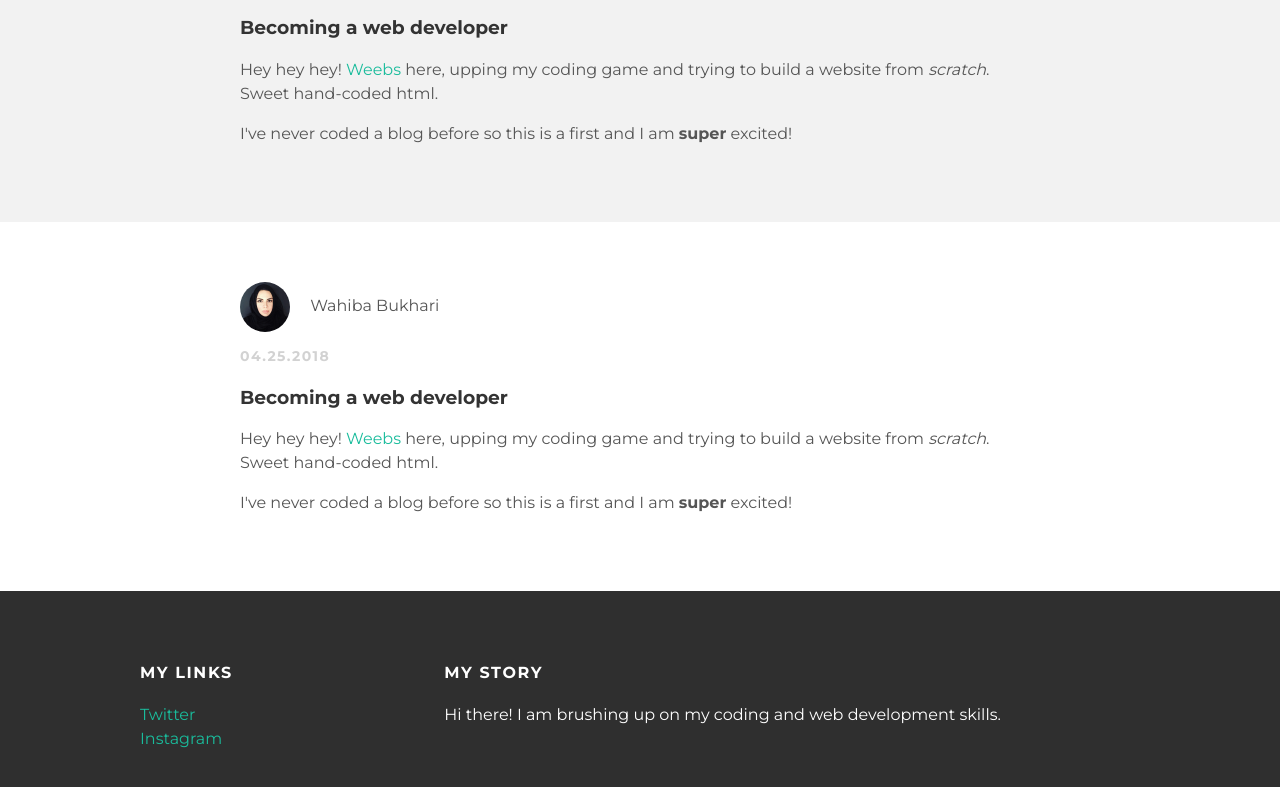
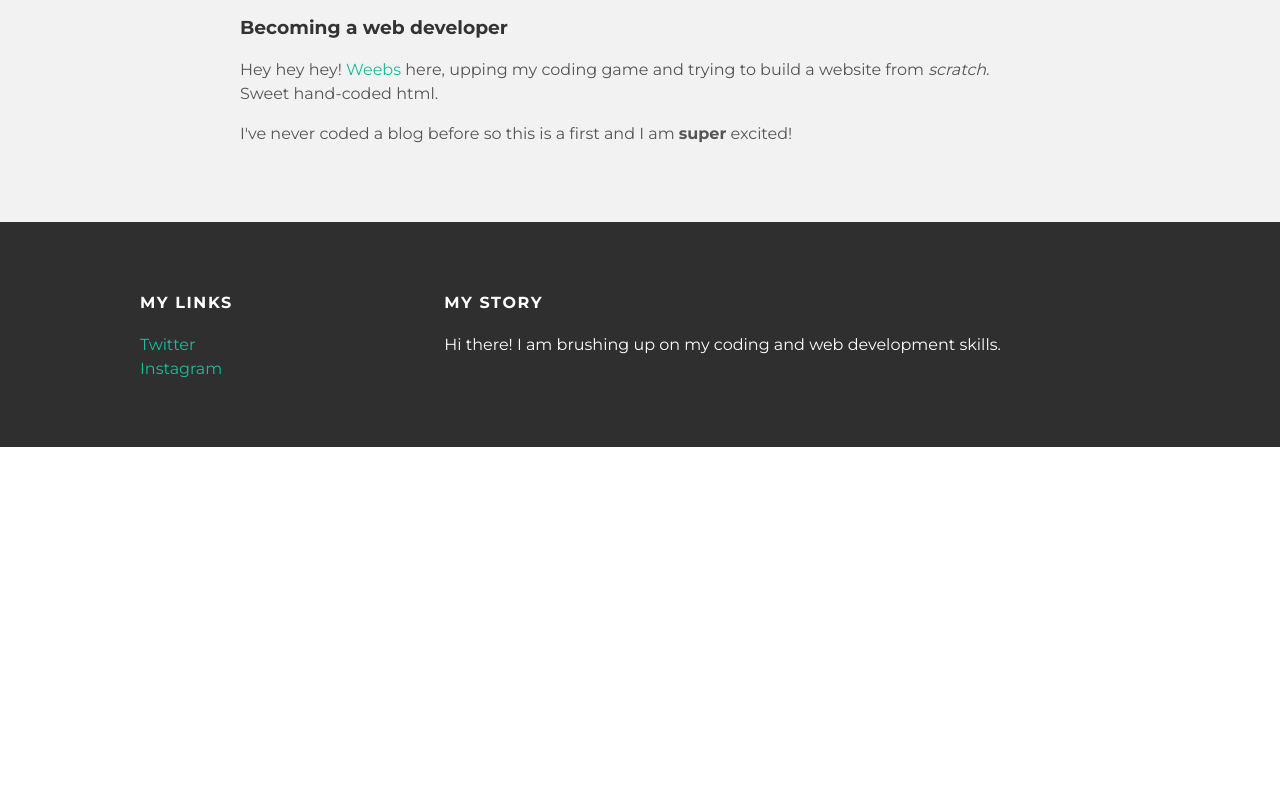
Before and after one commit to wahibabukhari/wahibabukhari.github.io, a plain HTML site: page index.html in a window 1280 px wide. Shown: the part 667-1454 px from the top of the page. After the commit the page ends 1114 px from the top, so only its background shows below. Drawn offline with Linux system fonts and the light colour scheme.

Commit message:
Update index.html

```diff
--- a/index.html
+++ b/index.html
@@ -43,20 +43,6 @@
           </div><!-- post-content -->
         </div><!-- post -->
       </div><!-- post-container -->
-      <div class="post-container">
-        <div class="post">
-          <div class="post-author">
-            <img src="me.jpg">
-            <span>Wahiba Bukhari</span>
-          </div><!-- post-author -->
-          <p class="post-date">04.25.2018</p>
-          <h3 class="post-title">Becoming a web developer</h3>
-          <div class="post-content">
-            <p>Hey hey hey! <a href="https://instagram.com/itsweebs">Weebs</a> here, upping my coding game and trying to build a website from <em>scratch</em>. Sweet hand-coded html.</p>
-            <p>I've never coded a blog before so this is a first and I am <strong>super</strong> excited!</p>
-          </div><!-- post-content -->
-        </div><!-- post -->
-      </div><!-- post-container -->
     </div><!-- content -->
     <div id="footer">
       <div class="container">
```
